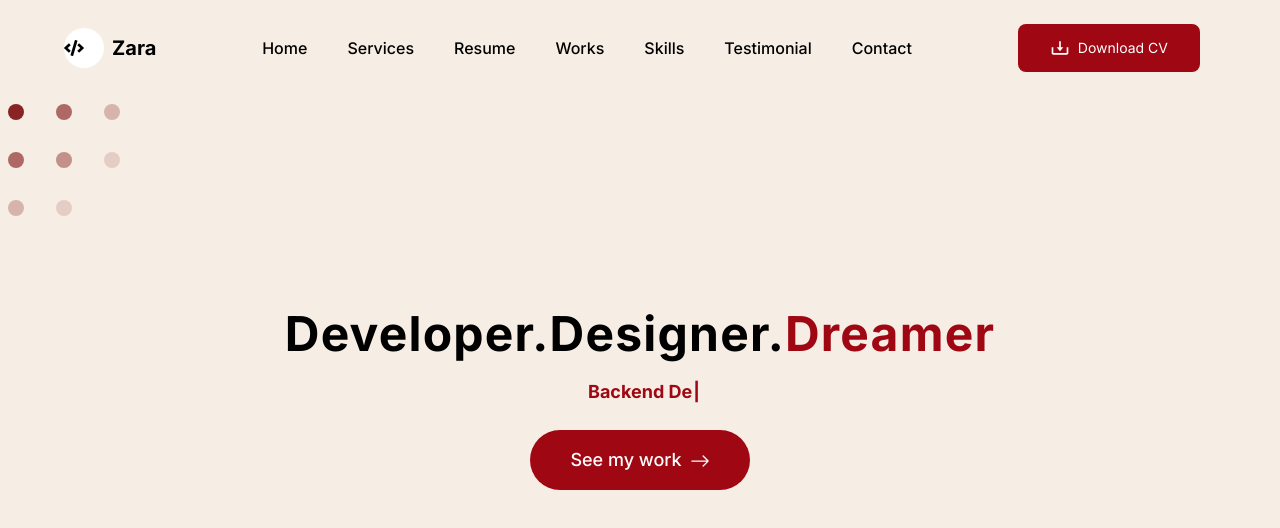
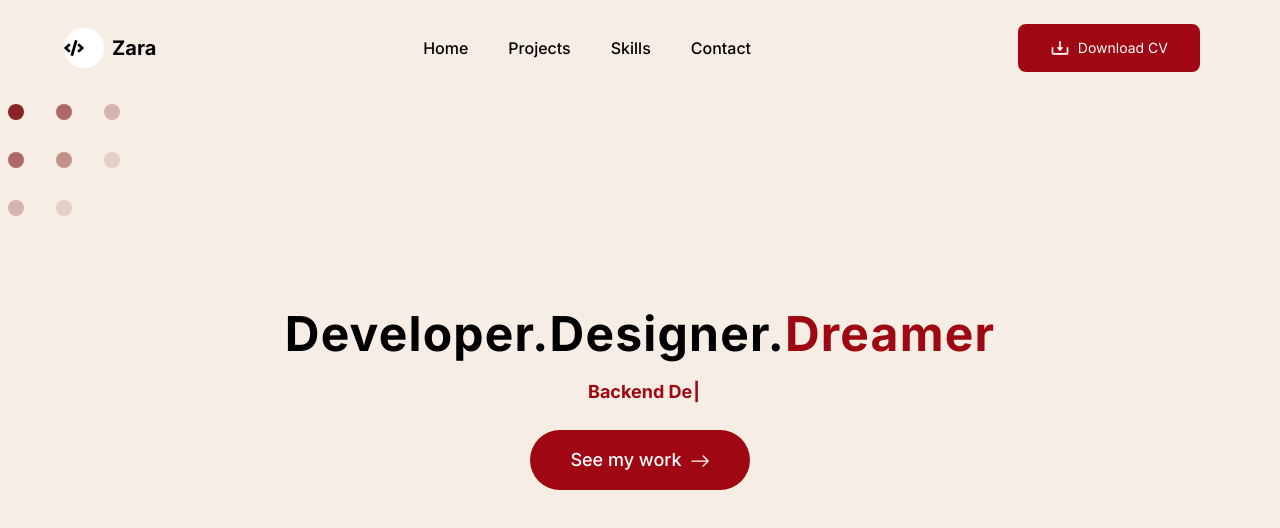
Before and after one commit to ZaraF26/Zara-Portfolio, a Next.js app: page / in a window 1280 px wide. Shown: the top 528 px of the page. Built offline with nearby package versions, Linux system fonts and the light colour scheme.

Commit message:
changed nav link headings

```diff
--- a/constant/constant.ts
+++ b/constant/constant.ts
@@ -8,36 +8,21 @@ export const NavLinks =[
      {
         id:2,
         url:"#",
-        label: "Services",
+        label: "Projects",
     },
+
 
      {
         id:3,
         url:"#",
-        label: "Resume",
+        label: "Skills",
     },
 
      {
         id:4,
         url:"#",
-        label: "Works",
+        label: "Contact",
     },
 
-     {
-        id:5,
-        url:"#",
-        label: "Skills",
-    },
 
-     {
-        id:6,
-        url:"#",
-        label: "Testimonial",
-    },
-
-     {
-        id:7,
-        url:"#",
-        label: "Contact",
-    },
 ]
```
